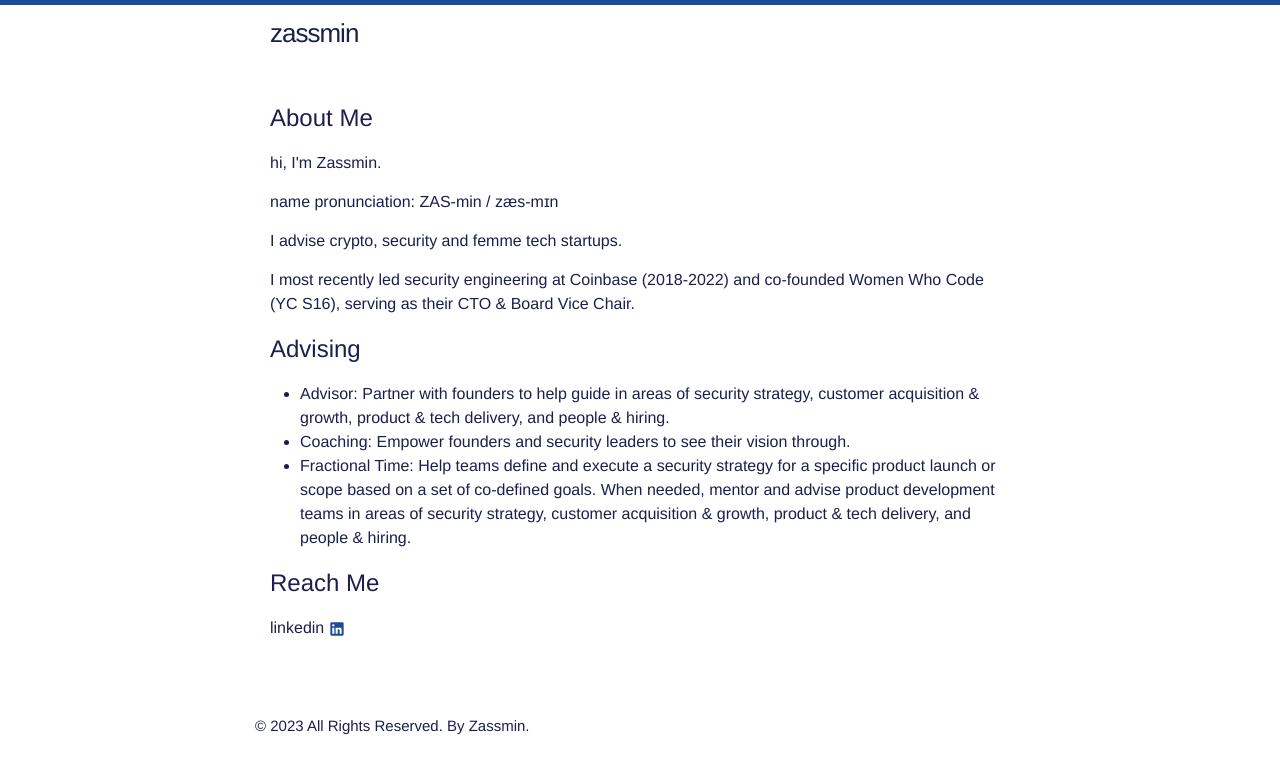
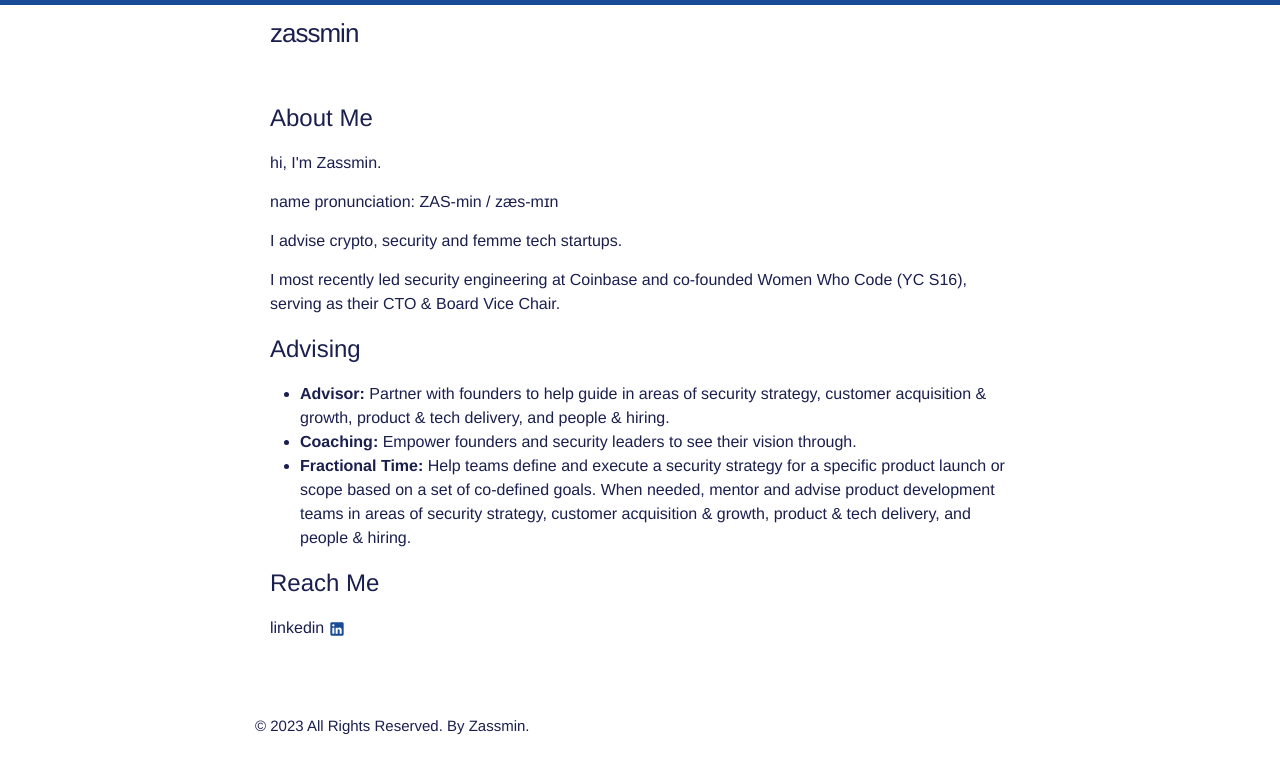
Before and after one commit to zassmin/zassmin, a Jekyll site: the page built from index.html, in a window 1280 px wide. Shown: the top 774 px of the page. Built offline with Jekyll 4.4.1, drawn with Linux system fonts in a browser that asks for light colours.

Commit message:
copy updates

```diff
--- a/index.html
+++ b/index.html
@@ -8,12 +8,12 @@ layout: default
     <p>hi, I'm Zassmin.</p>
     <p>name pronunciation: ZAS-min / zæs-mɪn</p>
     <p>I advise crypto, security and femme tech startups.</p>
-    <p>I most recently led security engineering at Coinbase (2018-2022) and co-founded Women Who Code (YC S16), serving as their CTO & Board Vice Chair.</p>
+    <p>I most recently led security engineering at Coinbase and co-founded Women Who Code (YC S16), serving as their CTO & Board Vice Chair.</p>
     <h2>Advising</h2>
     <ul>
-      <li>Advisor: Partner with founders to help guide in areas of security strategy, customer acquisition & growth, product & tech delivery, and people & hiring.</li>
-      <li>Coaching: Empower founders and security leaders to see their vision through.</li>
-      <li>Fractional Time: Help teams define and execute a security strategy for a specific product launch or scope based on a set of co-defined goals. When needed, mentor and advise product development teams in areas of security strategy, customer acquisition & growth, product & tech delivery, and people & hiring.</li>
+      <li><strong>Advisor:</strong> Partner with founders to help guide in areas of security strategy, customer acquisition & growth, product & tech delivery, and people & hiring.</li>
+      <li><strong>Coaching:</strong> Empower founders and security leaders to see their vision through.</li>
+      <li><strong>Fractional Time:</strong> Help teams define and execute a security strategy for a specific product launch or scope based on a set of co-defined goals. When needed, mentor and advise product development teams in areas of security strategy, customer acquisition & growth, product & tech delivery, and people & hiring.</li>
     </ul>
 
     <h2>Reach Me</h2>
```
